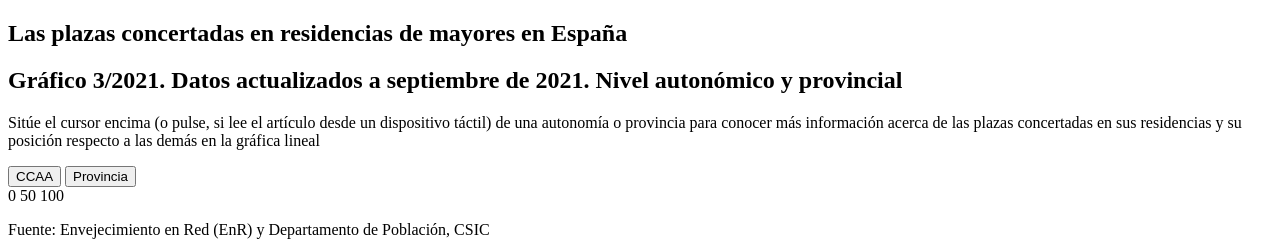
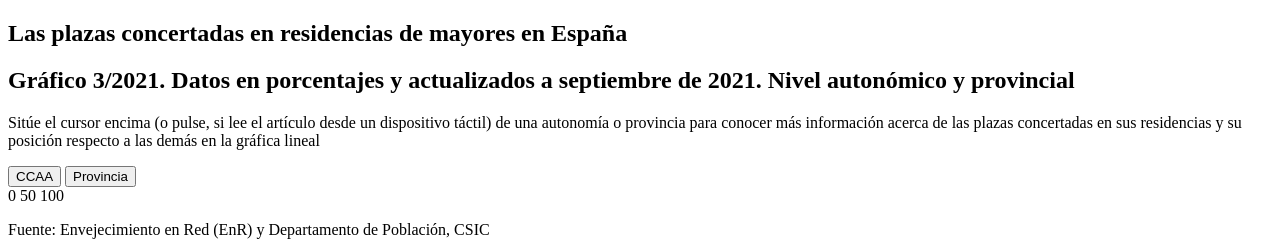
Before and after one commit to EnvejecimientoEnRed/residencias_plazas-concertadas_dashboard, a website: page pre/template.html in a window 1280 px wide. Shown: the top 252 px of the page. Drawn offline with Linux system fonts and the light colour scheme; a script that the page names is missing.

Commit message:
Cambio en subtítulo

```diff
--- a/pre/template.html
+++ b/pre/template.html
@@ -18,7 +18,7 @@
             <section class="content b-chart active" id="chartBlock">
                 <div class="b-title">
                     <h1 class="title">Las plazas concertadas en residencias de mayores en España</h1>
-                    <h2 class="subtitle">Gráfico 3/2021. Datos actualizados a septiembre de 2021. Nivel autonómico y provincial</h2>
+                    <h2 class="subtitle">Gráfico 3/2021. Datos en porcentajes y actualizados a septiembre de 2021. Nivel autonómico y provincial</h2>
                 </div>
                 <div class="chart__logics">
                     <p class="chart__top-note">Sitúe el cursor encima (o pulse, si lee el artículo desde un dispositivo táctil) de una autonomía o provincia para conocer más información acerca de las plazas concertadas en sus residencias y su posición respecto a las demás en la gráfica lineal</p>
```
Also changed, not shown: docs/index.html (+1 -1 lines).
